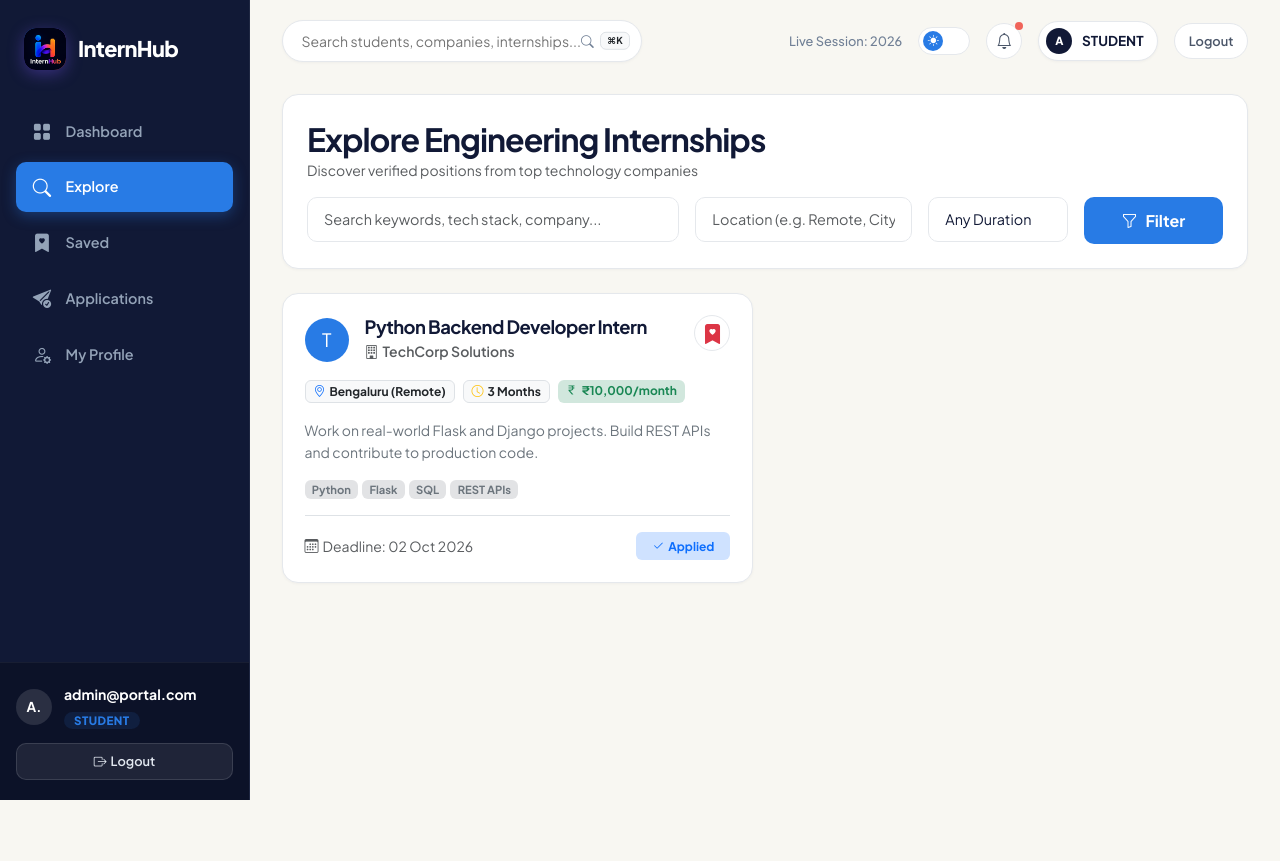
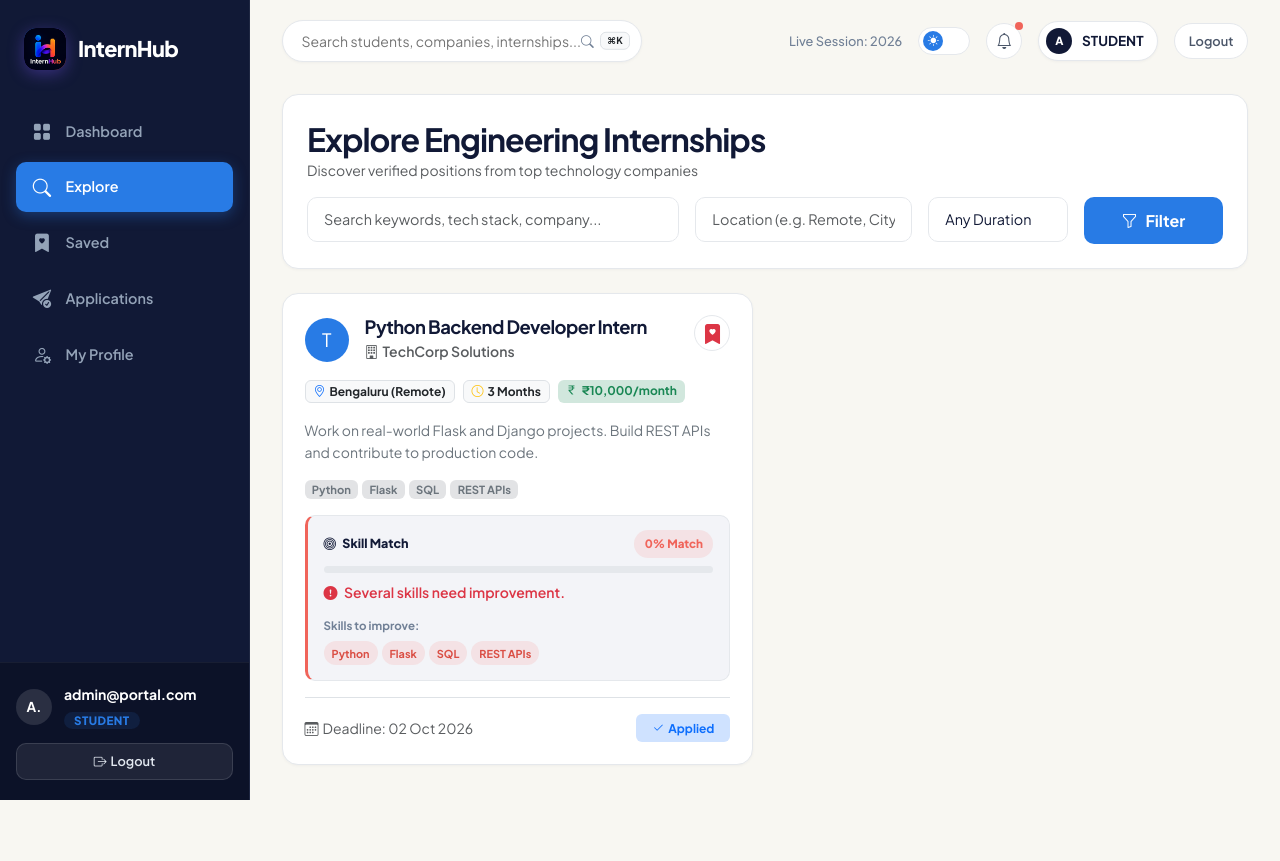
Before and after one commit to junnaiidd/InternHub, a Flask app: page /internships in a window 1280 px wide. Before the commit the page ends 800 px from the top, so only its background shows below. Run offline with Flask 3, Linux system fonts and the light colour scheme; a user stored in the database is signed in; data comes from the database, SQL or seed files in the repository; tables that the repository leaves empty hold one stand-in row (values such as "Sample post").

```diff
--- a/app.py
+++ b/app.py
@@ -156,6 +156,85 @@ def role_required(*roles):
     return decorator
 
 # ============================================================
+# SKILL MATCHING SYSTEM
+# ============================================================
+
+def calculate_skill_match(student_skills, required_skills):
+
+    def get_skills(value):
+        if not value:
+            return []
+
+        skills = []
+        seen = set()
+
+        for skill in str(value).split(','):
+            skill = skill.strip()
+
+            if skill:
+                skill_lower = skill.lower()
+
+                if skill_lower not in seen:
+                    skills.append(skill)
+                    seen.add(skill_lower)
+
+        return skills
+
+    student = get_skills(student_skills)
+    required = get_skills(required_skills)
+
+    # No skills have been specified for this internship
+    if not required:
+        return {
+            'has_skill_requirements': False,
+            'student_has_skills': len(student) > 0,
+            'match_percentage': None,
+            'matched_skills': [],
+            'missing_skills': [],
+            'match_level': None
+        }
+
+    # Student has not added any skills
+    if not student:
+        return {
+            'has_skill_requirements': True,
+            'student_has_skills': False,
+            'match_percentage': 0,
+            'matched_skills': [],
+            'missing_skills': required,
+            'match_level': 'low'
+        }
+
+    student_set = set(skill.lower() for skill in student)
+
+    matched = []
+    missing = []
+
+    for skill in required:
+        if skill.lower() in student_set:
+            matched.append(skill)
+        else:
+            missing.append(skill)
+
+    percentage = round((len(matched) / len(required)) * 100)
+
+    if percentage >= 75:
+        level = 'excellent'
+    elif percentage >= 50:
+        level = 'moderate'
+    else:
+        level = 'low'
+
+    return {
+        'has_skill_requirements': True,
+        'student_has_skills': True,
+        'match_percentage': percentage,
+        'matched_skills': matched,
+        'missing_skills': missing,
+        'match_level': level
+    }
+
+# ============================================================
 # ROUTE: Home Page
 # ============================================================
 @app.route('/')
@@ -531,6 +610,7 @@ def internships():
     conn = get_db()
     cursor = conn.cursor(dictionary=True)
     applied_ids = set()
+    saved_ids = set()
 
     try:
         # Get search/filter params
@@ -581,17 +661,54 @@ def internships():
         cursor.execute(query, params)
         all_internships = cursor.fetchall()
 
-        # If student, find which ones they've already applied to and saved
-        saved_ids = set()
-        if session['role'] == 'student':
-            cursor.execute("SELECT id FROM students WHERE user_id = %s", (session['user_id'],))
+        # If student, calculate skill matches and find applied/saved internships
+        if session.get('role') == 'student':
+
+            cursor.execute("""
+                SELECT id, skills
+                FROM students
+                WHERE user_id = %s
+            """, (session['user_id'],))
+
             student = cursor.fetchone()
+
             if student:
-                cursor.execute("SELECT internship_id FROM applications WHERE student_id = %s", (student['id'],))
-                applied_ids = {row['internship_id'] for row in cursor.fetchall()}
-
-                cursor.execute("SELECT internship_id FROM saved_internships WHERE student_id = %s", (student['id'],))
-                saved_ids = {row['internship_id'] for row in cursor.fetchall()}
+
+                student_skills = student['skills'] or ''
+
+                # Calculate skill match for every internship
+                for job in all_internships:
+
+                    match_data = calculate_skill_match(
+                        student_skills,
+                        job['skills_required'] or ''
+                    )
+
+                    job.update(match_data)
+
+                # Get applied internships
+                cursor.execute("""
+                    SELECT internship_id
+                    FROM applications
+                    WHERE student_id = %s
+                """, (student['id'],))
+
+                applied_ids = {
+                    row['internship_id']
+                    for row in cursor.fetchall()
+                }
+
+                # Get saved internships
+                cursor.execute("""
+                    SELECT internship_id
+                    FROM saved_internships
+                    WHERE student_id = %s
+                """, (student['id'],))
+
+                saved_ids = {
+                    row['internship_id']
+                    for row in cursor.fetchall()
+                }
 
     finally:
         cursor.close()
--- a/static/style.css
+++ b/static/style.css
@@ -1273,3 +1273,114 @@ html.dark .topbar-theme-knob {
     object-fit: contain;
     object-position: center;
 }
+/* ================================================================
+   INTERNSHIP SKILL MATCH SYSTEM
+================================================================ */
+
+.skill-match-card {
+  background: var(--surface-subtle);
+  border: 1px solid var(--border);
+  border-radius: var(--r-sm);
+  padding: 0.9rem 1rem;
+}
+
+.skill-match-title {
+  font-size: 0.78rem;
+  font-weight: 800;
+  color: var(--text-main);
+}
+
+.skill-match-score {
+  font-size: 0.72rem;
+  font-weight: 800;
+  padding: 0.3rem 0.65rem;
+  border-radius: var(--r-pill);
+}
+
+/* Score colours */
+
+.score-excellent {
+  background: var(--teal-soft);
+  color: var(--teal);
+}
+
+.score-moderate {
+  background: var(--yellow-soft);
+  color: var(--orange-hover);
+}
+
+.score-low {
+  background: var(--coral-soft);
+  color: var(--coral);
+}
+
+
+/* Progress Bar */
+
+.skill-match-progress {
+  height: 7px;
+  width: 100%;
+  background: var(--border);
+  border-radius: var(--r-pill);
+  overflow: hidden;
+}
+
+.skill-match-fill {
+  height: 100%;
+  border-radius: var(--r-pill);
+  transition: width 0.4s ease;
+}
+
+.fill-excellent {
+  background: var(--teal);
+}
+
+.fill-moderate {
+  background: var(--orange);
+}
+
+.fill-low {
+  background: var(--coral);
+}
+
+
+/* Missing Skill Badges */
+
+.skill-gap-label {
+  font-size: 0.72rem;
+  font-weight: 700;
+  color: var(--text-muted);
+}
+
+.skill-gap-badge {
+  font-size: 0.68rem;
+  font-weight: 700;
+  background: var(--coral-soft);
+  color: var(--coral-hover);
+  padding: 0.22rem 0.5rem;
+  border-radius: var(--r-pill);
+}
+
+
+/* Perfect Match */
+
+.perfect-match-message {
+  font-size: 0.75rem;
+  font-weight: 700;
+  color: var(--teal);
+}
+
+
+/* Match Indicator */
+
+.match-excellent {
+  border-left: 3px solid var(--teal);
+}
+
+.match-moderate {
+  border-left: 3px solid var(--orange);
+}
+
+.match-low {
+  border-left: 3px solid var(--coral);
+}
--- a/templates/internships.html
+++ b/templates/internships.html
@@ -16,16 +16,18 @@
 
         <form method="GET" action="{{ url_for('internships') }}" class="row g-3">
             <div class="col-lg-5 col-md-12">
-                <input type="text" class="form-control" name="search" placeholder="Search keywords, tech stack, company..." value="{{ search }}">
+                <input type="text" class="form-control" name="search"
+                    placeholder="Search keywords, tech stack, company..." value="{{ search }}">
             </div>
             <div class="col-lg-3 col-md-6 col-12">
-                <input type="text" class="form-control" name="location" placeholder="Location (e.g. Remote, City)" value="{{ location_filter }}">
+                <input type="text" class="form-control" name="location" placeholder="Location (e.g. Remote, City)"
+                    value="{{ location_filter }}">
             </div>
             <div class="col-lg-2 col-md-6 col-12">
                 <select class="form-select" name="duration">
                     <option value="">Any Duration</option>
                     {% for dur in ['1 Month', '2 Months', '3 Months', '4 Months', '6 Months', '1 Year'] %}
-                        <option value="{{ dur }}" {% if duration_filter == dur %}selected{% endif %}>{{ dur }}</option>
+                    <option value="{{ dur }}" {% if duration_filter==dur %}selected{% endif %}>{{ dur }}</option>
                     {% endfor %}
                 </select>
             </div>
@@ -42,9 +44,12 @@
     <div class="d-flex flex-wrap align-items-center justify-content-between gap-3 mb-4 p-3 rounded-3 bg-white border">
         <div class="d-flex align-items-center flex-wrap gap-2 small text-muted">
             <span>Active filters:</span>
-                {% if search %}<span class="badge bg-primary-subtle text-primary fw-bold">Keyword: "{{ search }}"</span>{% endif %}
-                {% if location_filter %}<span class="badge bg-success-subtle text-success fw-bold">Location: {{ location_filter }}</span>{% endif %}
-                {% if duration_filter %}<span class="badge bg-warning-subtle text-warning-emphasis fw-bold">Duration: {{ duration_filter }}</span>{% endif %}
+            {% if search %}<span class="badge bg-primary-subtle text-primary fw-bold">Keyword: "{{ search }}"</span>{%
+            endif %}
+            {% if location_filter %}<span class="badge bg-success-subtle text-success fw-bold">Location: {{
+                location_filter }}</span>{% endif %}
+            {% if duration_filter %}<span class="badge bg-warning-subtle text-warning-emphasis fw-bold">Duration: {{
+                duration_filter }}</span>{% endif %}
         </div>
         <a href="{{ url_for('internships') }}" class="btn btn-sm btn-tech-outline">
             <i class="bi bi-x-circle me-1"></i>Reset
@@ -62,12 +67,14 @@
                 <!-- Header & Bookmark -->
                 <div class="d-flex justify-content-between align-items-start mb-3 gap-3">
                     <div class="d-flex gap-3 align-items-center">
-                            <div class="activity-icon-badge activity-icon-blue" style="width: 44px; height: 44px; font-size: 1.15rem;">
+                        <div class="activity-icon-badge activity-icon-blue"
+                            style="width: 44px; height: 44px; font-size: 1.15rem;">
                             {{ job.company_name[0].upper() }}
                         </div>
                         <div>
                             <h5 class="fw-bold mb-0" style="font-size: 1.15rem;">{{ job.title }}</h5>
-                                <a href="{{ url_for('company_profile', company_id=job.company_id) }}" class="text-muted small fw-semibold">
+                            <a href="{{ url_for('company_profile', company_id=job.company_id) }}"
+                                class="text-muted small fw-semibold">
                                 <i class="bi bi-building me-1"></i>{{ job.company_name }}
                             </a>
                         </div>
@@ -90,9 +97,12 @@
 
                 <!-- Detail Tags -->
                 <div class="d-flex flex-wrap gap-2 mb-3">
-                        <span class="badge bg-light text-dark border"><i class="bi bi-geo-alt me-1 text-primary"></i>{{ job.location or 'Remote' }}</span>
-                        <span class="badge bg-light text-dark border"><i class="bi bi-clock me-1 text-warning"></i>{{ job.duration or 'Not specified' }}</span>
-                        <span class="badge bg-success-subtle text-success fw-bold"><i class="bi bi-currency-rupee me-1"></i>{{ job.stipend or 'Unpaid' }}</span>
+                    <span class="badge bg-light text-dark border"><i class="bi bi-geo-alt me-1 text-primary"></i>{{
+                        job.location or 'Remote' }}</span>
+                    <span class="badge bg-light text-dark border"><i class="bi bi-clock me-1 text-warning"></i>{{
+                        job.duration or 'Not specified' }}</span>
+                    <span class="badge bg-success-subtle text-success fw-bold"><i
+                            class="bi bi-currency-rupee me-1"></i>{{ job.stipend or 'Unpaid' }}</span>
                 </div>
 
                 <!-- Description Snippet -->
@@ -105,16 +115,123 @@
                 <div class="mb-3">
                     <div class="d-flex flex-wrap gap-1">
                         {% for skill in job.skills_required.split(',')[:4] %}
-                                <span class="badge bg-secondary-subtle text-secondary" style="font-size: 0.7rem;">{{ skill.strip() }}</span>
+                        <span class="badge bg-secondary-subtle text-secondary" style="font-size: 0.7rem;">{{
+                            skill.strip() }}</span>
                         {% endfor %}
                     </div>
                 </div>
                 {% endif %}
 
+                <!-- Skill Match Analysis - Students Only -->
+                {% if session.get('role') == 'student' and job.has_skill_requirements %}
+
+                <div class="skill-match-card match-{{ job.match_level }} mb-3">
+
+                    {% if not job.student_has_skills %}
+
+                    <div class="small">
+                        <span class="text-muted">
+                            <i class="bi bi-info-circle me-1"></i>
+                            Add skills to your profile to see your internship match.
+                        </span>
+                    </div>
+
+                    {% else %}
+
+                    <div class="d-flex justify-content-between align-items-center mb-2">
+
+                        <span class="skill-match-title">
+                            <i class="bi bi-bullseye me-1"></i>
+                            Skill Match
+                        </span>
+
+                        <span class="skill-match-score score-{{ job.match_level }}">
+                            {{ job.match_percentage }}% Match
+                        </span>
+
+                    </div>
+
+                    <!-- Progress Bar -->
+                    <div class="skill-match-progress">
+
+                        <div class="skill-match-fill fill-{{ job.match_level }}"
+                            data-match="{{ job.match_percentage }}">
+                        </div>
+
+                    </div>
+
+                    <!-- Match Status -->
+                    <div class="small mt-2">
+
+                        {% if job.match_percentage >= 75 %}
+
+                        <span class="text-success fw-semibold">
+                            <i class="bi bi-check-circle-fill me-1"></i>
+                            Excellent match for your skills
+                        </span>
+
+                        {% elif job.match_percentage >= 50 %}
+
+                        <span class="text-warning fw-semibold">
+                            <i class="bi bi-lightning-charge-fill me-1"></i>
+                            Moderate match. A few skills could help.
+                        </span>
+
+                        {% else %}
+
+                        <span class="text-danger fw-semibold">
+                            <i class="bi bi-exclamation-circle-fill me-1"></i>
+                            Several skills need improvement.
+                        </span>
+
+                        {% endif %}
+
+                    </div>
+
+                    <!-- Missing Skills -->
+                    {% if job.missing_skills %}
+
+                    <div class="mt-2">
+
+                        <span class="skill-gap-label">
+                            Skills to improve:
+                        </span>
+
+                        <div class="d-flex flex-wrap gap-1 mt-1">
+
+                            {% for skill in job.missing_skills %}
+
+                            <span class="skill-gap-badge">
+                                {{ skill }}
+                            </span>
+
+                            {% endfor %}
+
+                        </div>
+
+                    </div>
+
+                    {% else %}
+
+                    <div class="perfect-match-message mt-2">
+                        <i class="bi bi-stars me-1"></i>
+                        You have all the required skills!
+                    </div>
+
+                    {% endif %}
+
+                    {% endif %}
+
+                </div>
+
+                {% endif %}
+
+
                 <!-- Footer Actions -->
                 <div class="d-flex align-items-center justify-content-between pt-3 mt-auto border-top">
                     <span class="text-muted small">
-                            <i class="bi bi-calendar3 me-1"></i>Deadline: {{ job.deadline.strftime('%d %b %Y') if job.deadline else 'Rolling' }}
+                        <i class="bi bi-calendar3 me-1"></i>Deadline: {{ job.deadline.strftime('%d %b %Y') if
+                        job.deadline else 'Rolling' }}
                     </span>
                     {% if session.get('role') == 'student' %}
                     {% if job.id in applied_ids %}
@@ -122,7 +239,8 @@
                         <i class="bi bi-check2 me-1"></i>Applied
                     </span>
                     {% else %}
-                                <a href="{{ url_for('apply', internship_id=job.id) }}" class="btn-tech-primary py-1 px-3" style="font-size: 0.85rem;">
+                    <a href="{{ url_for('apply', internship_id=job.id) }}" class="btn-tech-primary py-1 px-3"
+                        style="font-size: 0.85rem;">
                         Apply Now
                     </a>
                     {% endif %}
@@ -139,17 +257,21 @@
     <nav aria-label="Page navigation" class="mb-5">
         <ul class="pagination justify-content-center gap-1">
             <li class="page-item {% if page == 1 %}disabled{% endif %}">
-                    <a class="page-link rounded" href="{{ url_for('internships', page=page-1, search=search, location=location_filter, duration=duration_filter) }}">
+                <a class="page-link rounded"
+                    href="{{ url_for('internships', page=page-1, search=search, location=location_filter, duration=duration_filter) }}">
                     <i class="bi bi-chevron-left"></i>
                 </a>
             </li>
             {% for p in range(1, total_pages + 1) %}
             <li class="page-item {% if p == page %}active{% endif %}">
-                    <a class="page-link rounded" href="{{ url_for('internships', page=p, search=search, location=location_filter, duration=duration_filter) }}">{{ p }}</a>
+                <a class="page-link rounded"
+                    href="{{ url_for('internships', page=p, search=search, location=location_filter, duration=duration_filter) }}">{{
+                    p }}</a>
             </li>
             {% endfor %}
             <li class="page-item {% if page == total_pages %}disabled{% endif %}">
-                    <a class="page-link rounded" href="{{ url_for('internships', page=page+1, search=search, location=location_filter, duration=duration_filter) }}">
+                <a class="page-link rounded"
+                    href="{{ url_for('internships', page=page+1, search=search, location=location_filter, duration=duration_filter) }}">
                     <i class="bi bi-chevron-right"></i>
                 </a>
             </li>
@@ -167,4 +289,11 @@
     {% endif %}
 
 </div>
+
+<script>
+    document.querySelectorAll('.skill-match-fill').forEach(function (bar) {
+        bar.style.width = bar.getAttribute('data-match') + '%';
+    });
+</script>
+
 {% endblock %}
```
Lines whose indentation alone changed are shown as unchanged.
